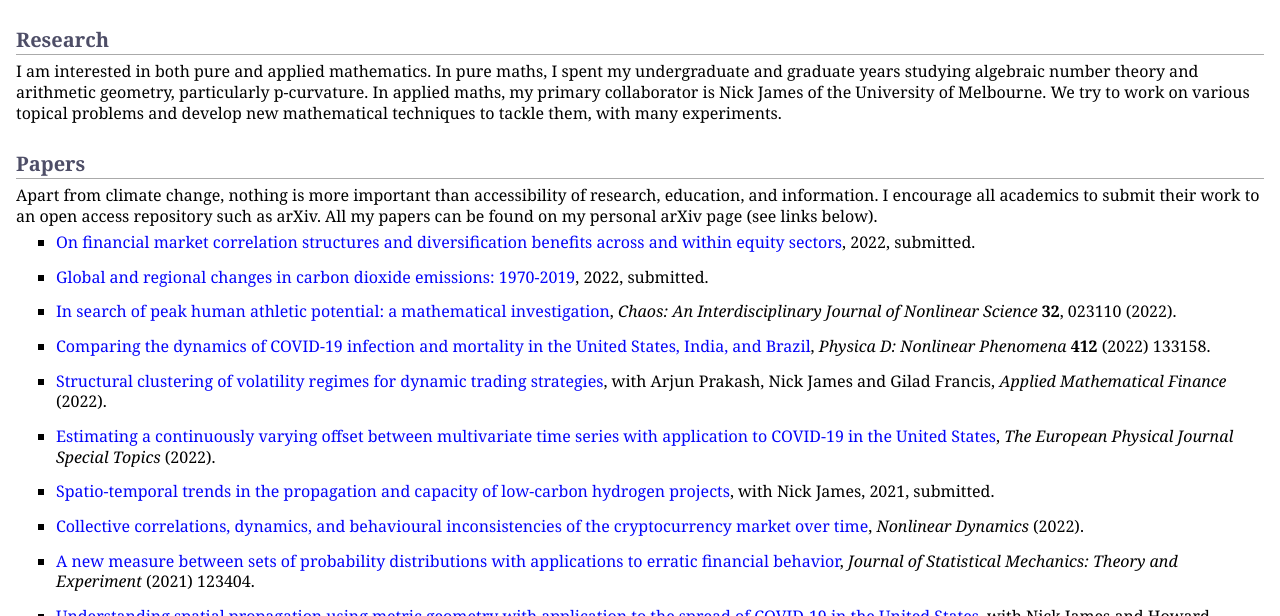
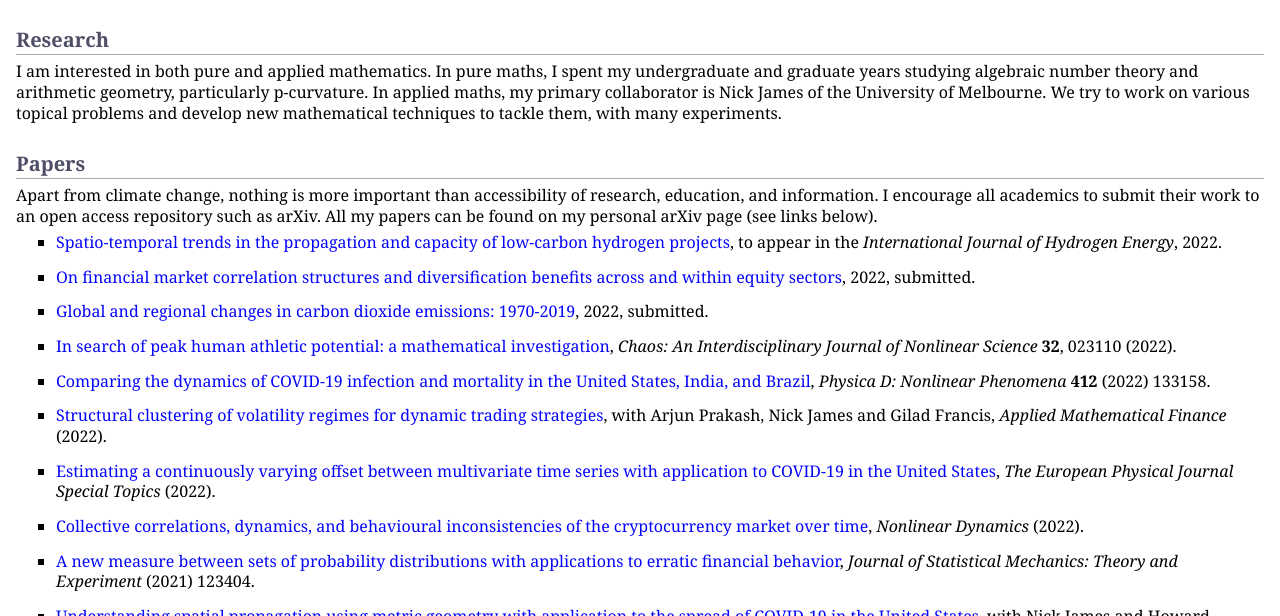
Before and after one commit to MaxMenzies/maxmenzies.com, a Jekyll site: the page index.html, which Jekyll copies as it is, in a window 1280 px wide and 900 px high, cut to the strip 284-900 px from the top of the window. Built offline with Jekyll 4.4.1, drawn with Linux system fonts in a browser that asks for light colours.

Commit message:
Update index.html

```diff
--- a/index.html
+++ b/index.html
@@ -40,6 +40,10 @@
 <h2>Papers</h2>
 <p>Apart from climate change, nothing is more important than accessibility of research, education, and information. I encourage all academics to submit their work to an open access repository such as arXiv. All my papers can be found on my personal arXiv page (see links below). </p>
 <ul>
+<li><p><a href="https://arxiv.org/abs/2110.13476">Spatio-temporal trends in the propagation and capacity of low-carbon hydrogen projects</a>, to appear in the <i>International Journal of Hydrogen Energy</i>, 2022.</p>
+</li>
+</ul>
+<ul>
 <li><p><a href="https://arxiv.org/abs/2202.10623">On financial market correlation structures and diversification benefits across and within equity sectors</a>, 2022, submitted.</p>
 </li>
 </ul>
@@ -61,10 +65,6 @@
 </ul>
 <ul>
 <li><p><a href="https://link.springer.com/article/10.1140%2Fepjs%2Fs11734-022-00430-y">Estimating a continuously varying offset between multivariate time series with application to COVID-19 in the United States</a>, <i>The European Physical Journal Special Topics</i> (2022).</p>
-</li>
-</ul>
-<ul>
-<li><p><a href="https://arxiv.org/abs/2110.13476">Spatio-temporal trends in the propagation and capacity of low-carbon hydrogen projects</a>, with Nick James, 2021, submitted.</p>
 </li>
 </ul>
 <ul>
```
